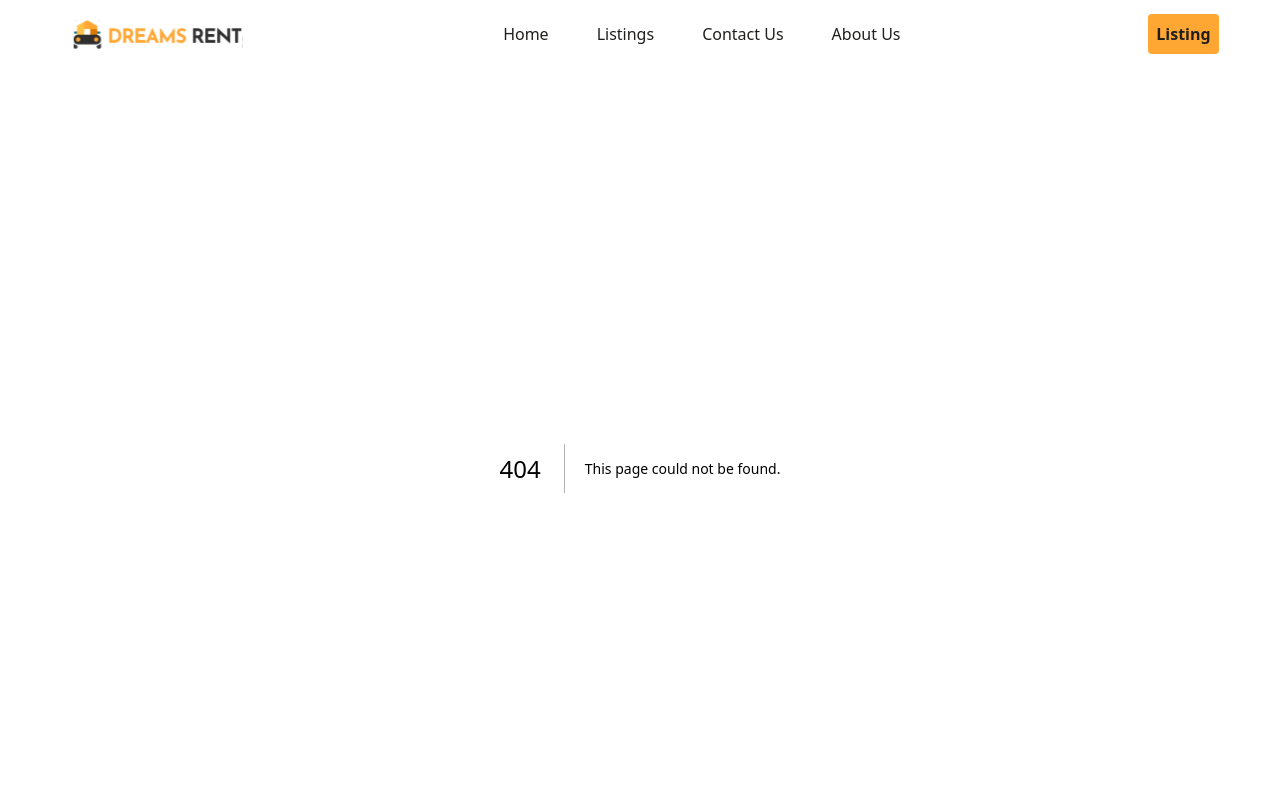
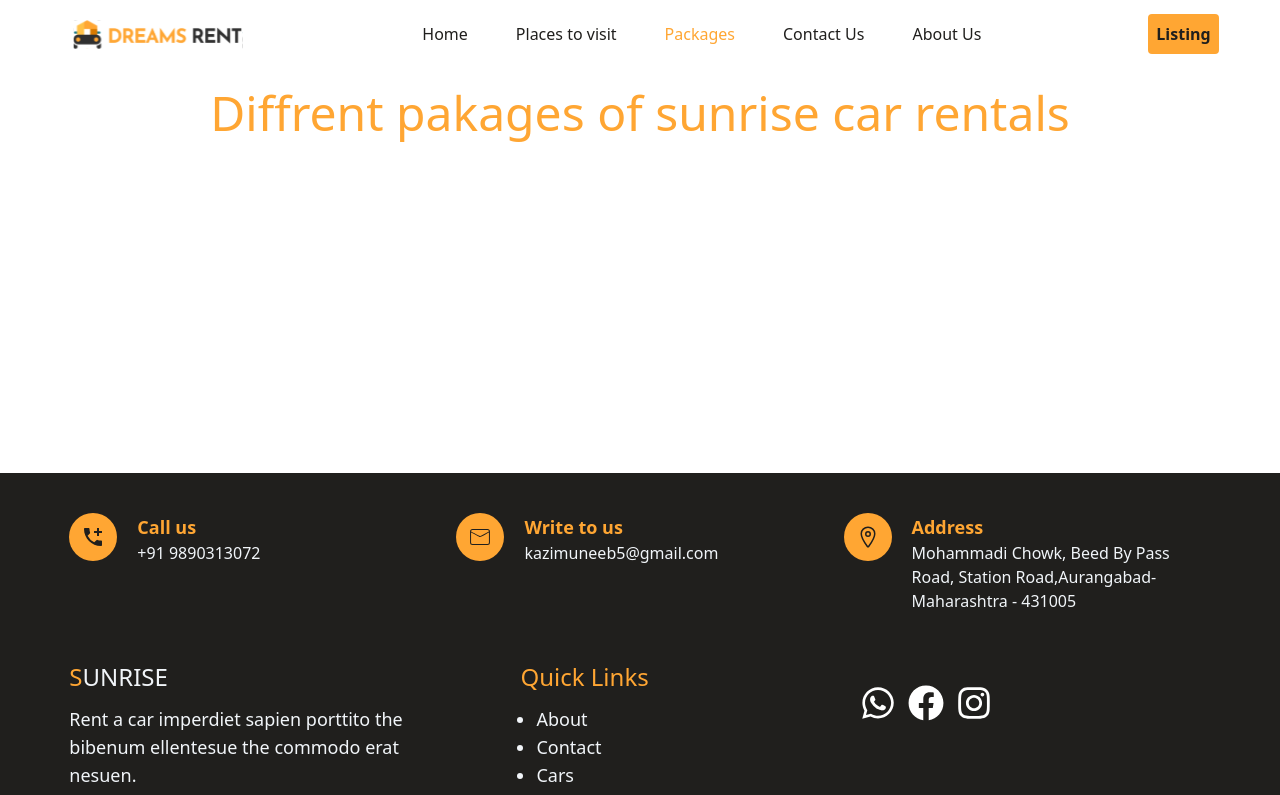
Before and after one commit to KaziMuneeb/sunrise_car_rentals, a Next.js app: page /packages in a window 1280 px wide. Before the commit this address had no page. Shown: the top 795 px of the page. Built offline with nearby package versions, Linux system fonts and the light colour scheme.

Commit message:
css changes

```diff
--- a/app/components/Footer.jsx
+++ b/app/components/Footer.jsx
@@ -9,9 +9,9 @@ function Footer() {
   return (
     <div className=" bg-base-color">
       <div className="p-4 sm:py-10 text-slate-100 space-y-8 sm:space-y-12 sm:w-11/12 sm:mx-auto">
-        <ul className="grid sm:grid-cols-3 gap-5">
+        <ul className="grid sm:grid-cols-3 gap-5 items-start">
           <li className="flex items-center gap-5">
-            <span className="rounded-full bg-vivid-orange p-3">
+            <span className="rounded-full bg-vivid-orange p-3 self-start">
               <MdAddCall className="text-xl text-base-color font-semibold sm:text-2xl" />
             </span>
             <span>
@@ -22,7 +22,7 @@ function Footer() {
             </span>
           </li>
           <li className="flex items-center gap-5">
-            <span className="rounded-full bg-vivid-orange p-3">
+            <span className="rounded-full bg-vivid-orange p-3 self-start">
               <CiMail className="text-xl text-base-color font-semibold sm:text-2xl" />
             </span>
             <span>
@@ -33,7 +33,7 @@ function Footer() {
             </span>
           </li>
           <li className="flex items-center gap-5">
-            <span className="rounded-full bg-vivid-orange p-3">
+            <span className="rounded-full bg-vivid-orange p-3 self-start">
               <IoLocationOutline className="text-xl text-base-color font-semibold sm:text-2xl" />
             </span>
             <span>
--- a/app/components/Navbar.jsx
+++ b/app/components/Navbar.jsx
@@ -1,8 +1,31 @@
 "use client";
-import { useEffect, useState } from "react";
+import { useState } from "react";
 import Logo from "./Logo";
 import { usePathname } from "next/navigation";
 import Link from "next/link";
+
+const navLinks = [
+  {
+    title: "Home",
+    url: "/",
+  },
+  {
+    title: "Places to visit",
+    url: "/places",
+  },
+  {
+    title: "Packages",
+    url: "/packages",
+  },
+  {
+    title: "Contact Us",
+    url: "/contact",
+  },
+  {
+    title: "About Us",
+    url: "/about",
+  },
+];
 
 function Navbar() {
   const [isOpen, setIsOpen] = useState(false);
@@ -13,7 +36,7 @@ function Navbar() {
       <div
         className={`${
           isOpen
-            ? "w-2/3 fixed left-0 top-0 z-50 bg-base-color/95 h-screen"
+            ? "w-2/3 fixed left-0 top-0 z-50 bg-base-color/95 h-full"
             : " hidden "
         } sm:flex sm:w-auto sm:relative sm:bg-white sm:h-auto `}
       >
@@ -33,48 +56,18 @@ function Navbar() {
           </span>
 
           <ul className="flex sm:flex-row flex-col text-slate-200   font-medium  col-span-full self-center  sm:bg-white sm:text-base-color  mt-5 sm:mt-0 gap-6">
-            <li className="">
+            {navLinks.map((link) => (
+              <li key={link.title} onClick={() => setIsOpen(!isOpen)}>
                 <Link
-                href={"/"}
+                  href={link.url}
                   className={`  hover:text-vivid-orange p-3 ${
-                  currentPath === "/" && "  text-vivid-orange"
+                    currentPath === link.url && "  text-vivid-orange"
                   }`}
                 >
-                Home
+                  {link.title}
                 </Link>
               </li>
-            <li className="">
-              <Link
-                href={"/listings"}
-                className={` p-3  hover:text-vivid-orange	${
-                  currentPath === "/listings" &&
-                  " font-semibold text-vivid-orange "
-                }`}
-              >
-                Listings
-              </Link>
-            </li>
-            <li className=" ">
-              <Link
-                href={"/contact"}
-                className={`p-3  hover:text-vivid-orange ${
-                  currentPath === "/contact" && "  text-vivid-orange"
-                }`}
-              >
-                Contact Us
-              </Link>
-            </li>
-
-            <li className="">
-              <Link
-                href={"/about"}
-                className={`p-3 hover:text-vivid-orange  ${
-                  currentPath === "/about" && "  text-vivid-orange"
-                }`}
-              >
-                About Us
-              </Link>
-            </li>
+            ))}
           </ul>
           <div className="hidden sm:block sm:p-2 sm:bg-vivid-orange sm:text-base-color sm:font-semibold rounded">
             <button>Listing</button>
--- a/app/contact/page.jsx
+++ b/app/contact/page.jsx
@@ -14,12 +14,12 @@ function page() {
         </div>
       </div>
       <div>
-        <div className="relative">
-          <ul className=" flex flex-col sm:flex-row    bg-bg-grey  sm:bg-inherit space-y-5 p-5 rounded-lg sm:w-11/12 sm:mx-auto sm:gap-10  sm:justify-center sm:px-60 sm:absolute sm:-top-24">
+        <div className="relative sm:flex sm:justify-center">
+          <ul className=" flex flex-col sm:flex-row    bg-bg-grey  sm:bg-inherit space-y-5 p-5  sm:w-11/12 sm:mx-auto sm:gap-10  sm:justify-center sm:px-60 sm:absolute sm:-top-24">
             <h1 className=" text-3xl font-semibold text-base-color sm:hidden ">
               Contact <span className=" text-vivid-orange">Us</span>
             </h1>
-            <li className="flex items-center gap-5 flex-1  sm:bg-bg-grey sm:py-8 rounded-lg sm:justify-center">
+            <li className="flex items-center gap-5   sm:bg-bg-grey sm:py-8 rounded-lg sm:justify-center sm:basis-72 shrink-0	">
               <span className="rounded-full bg-vivid-orange p-3">
                 <CiMail className="text-xl text-base-color font-semibold sm:text-2xl" />
               </span>
@@ -30,7 +30,7 @@ function page() {
                 <p className="text-xs sm:text-base">kazimuneeb5@gmail.com</p>
               </span>
             </li>
-            <li className="flex items-center gap-5  sm:bg-bg-grey flex-1  sm:py-8 rounded-lg sm:justify-center">
+            <li className="flex items-center gap-5  sm:bg-bg-grey   sm:py-8 rounded-lg sm:justify-center sm:basis-72 shrink-0	">
               <span className="rounded-full bg-vivid-orange p-3">
                 <MdOutlineWatchLater className="text-xl text-base-color font-semibold sm:text-2xl" />
               </span>
@@ -41,7 +41,7 @@ function page() {
                 <p className="text-xs sm:text-base">Open 24 Hrs</p>
               </span>
             </li>
-            <li className="flex items-center gap-5  sm:bg-bg-grey flex-1 sm:py-8 rounded-lg sm:justify-center">
+            <li className="flex items-center gap-5  sm:bg-bg-grey  sm:py-8 rounded-lg sm:justify-center sm:basis-72 shrink-0	">
               <span className="rounded-full bg-vivid-orange p-3">
                 <MdAddCall className="text-xl text-base-color font-semibold sm:text-2xl" />
               </span>
@@ -52,65 +52,61 @@ function page() {
                 <p className="text-xs sm:text-base">+91 9890313072</p>
               </span>
             </li>
-            <li className=""></li>
           </ul>
         </div>
       </div>
-      <div className=" bg-bg-grey sm:bg-white grid sm:grid-cols-2 p-5 sm:my-28 gap-y-5  sm:w-11/12 sm:mx-auto">
+      <div className=" bg-bg-grey sm:bg-white grid sm:grid-cols-2 p-5  sm:my-28 gap-y-5  sm:w-11/12 sm:mx-auto">
         <h1 className=" text-3xl font-semibold sm:text-center ">
           Get in touch
         </h1>
         <h1 className=" text-3xl font-semibold hidden sm:block sm:text-center">
           Location
         </h1>
-        <div className=" ">
-          <form action="" className="grid grid-cols-2 gap-3">
+        <div className="">
+          <form className="grid grid-cols-2 gap-3">
             <input
               type="text"
               placeholder="Your name"
-              className="p-2 rounded-2xl sm:bg-bg-grey sm:p-5"
+              className="p-2 rounded-lg sm:bg-bg-grey sm:p-5"
             />
             <input
               type="text"
               placeholder="Your email"
-              className="p-2 rounded-2xl sm:bg-bg-grey sm:p-5"
+              className="p-2 rounded-lg sm:bg-bg-grey sm:p-5"
             />
             <input
               type="text"
               placeholder="Your number"
-              className="p-2 rounded-2xl sm:bg-bg-grey sm:p-5"
+              className="p-2 rounded-lg sm:bg-bg-grey sm:p-5"
             />
             <input
               type="text"
               placeholder="Subject"
-              className="p-2 rounded-2xl sm:bg-bg-grey sm:p-5"
+              className="p-2 rounded-lg sm:bg-bg-grey sm:p-5"
             />
             <textarea
               type="text"
               placeholder="Message"
-              className=" col-span-full p-2 rounded-xl sm:bg-bg-grey sm:p-5"
+              className=" col-span-full p-2 rounded-lg sm:bg-bg-grey sm:p-5"
             />
-            <button className=" bg-vivid-orange  p-2 rounded-2xl">
-              Submit
-            </button>
+            <button className=" bg-vivid-orange  p-2 rounded-lg">Submit</button>
           </form>
         </div>
         <div className=" place-self-center ">
           <h1 className=" text-3xl font-semibold block sm:hidden mt-10 mb-5">
             Location
           </h1>
-          <span>
+
           <iframe
             src="https://www.google.com/maps/embed?pb=!1m14!1m8!1m3!1d15009.917035176915!2d75.3116618!3d19.8619749!3m2!1i1024!2i768!4f13.1!3m3!1m2!1s0x3bdb9859313f6993%3A0xb8d33b752399114a!2sSunrise%20Car%20Rentals!5e0!3m2!1sen!2sin!4v1710498894790!5m2!1sen!2sin"
-              width="350"
-              height="280"
+            width={350}
+            height={280}
             style={{ border: 0 }}
             allowFullScreen=""
             loading="lazy"
             referrerPolicy="no-referrer-when-downgrade"
-              className=""
+            // className="w-auto h-auto sm:w-auto sm:h-auto"
           ></iframe>
-          </span>
         </div>
       </div>
     </div>
--- /dev/null
+++ b/app/packages/page.jsx
@@ -0,0 +1,9 @@
+function pages() {
+  return <div className="sm:w-11/12 mx-auto h-96 mt-5">
+  <h1 className="text-vivid-orange text-5xl text-center">
+    Diffrent pakages of sunrise car rentals
+  </h1>
+</div>;
+}
+
+export default pages;
--- /dev/null
+++ b/app/places/page.jsx
@@ -0,0 +1,11 @@
+function page() {
+  return (
+    <div className="sm:w-11/12 mx-auto h-96 mt-5">
+      <h1 className="text-vivid-orange text-5xl text-center">
+        Places to visit !
+      </h1>
+    </div>
+  );
+}
+
+export default page;
```
Also changed, not shown: public/images/logo (1) (1).svg (added). Lines whose indentation alone changed are shown as unchanged.
